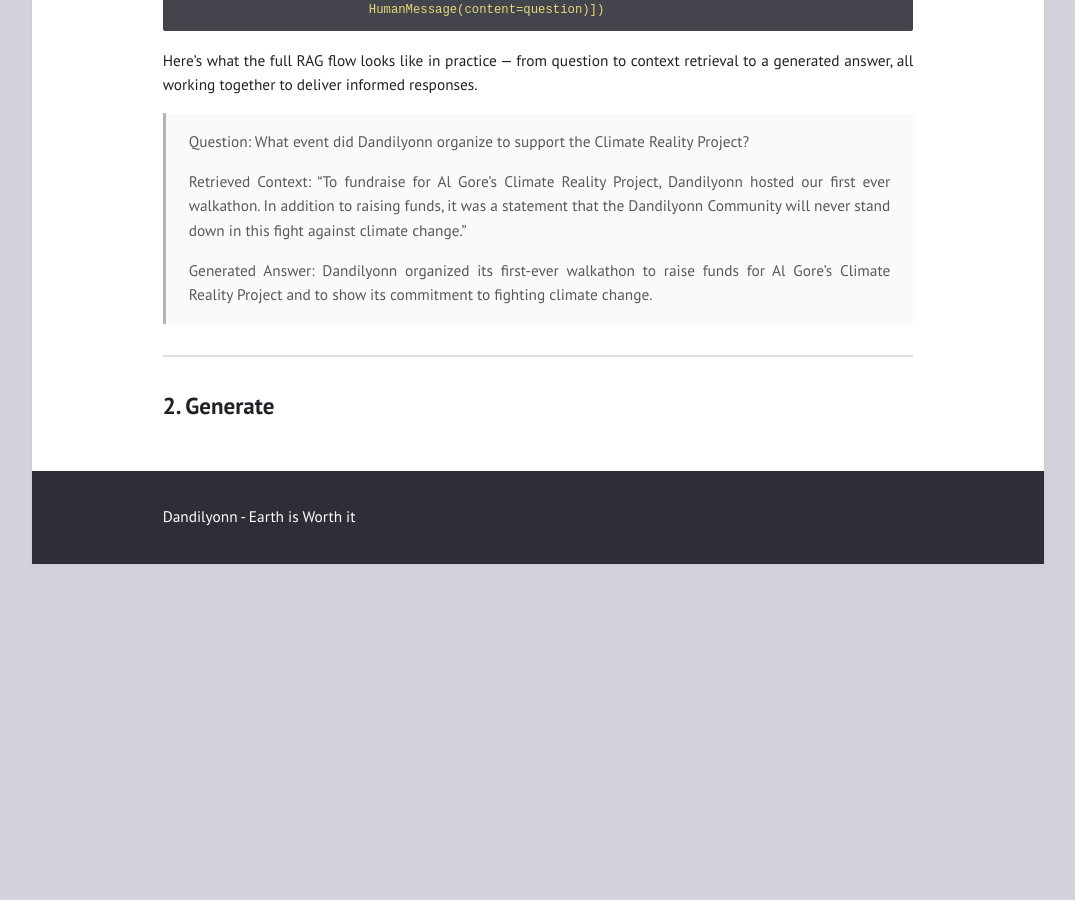
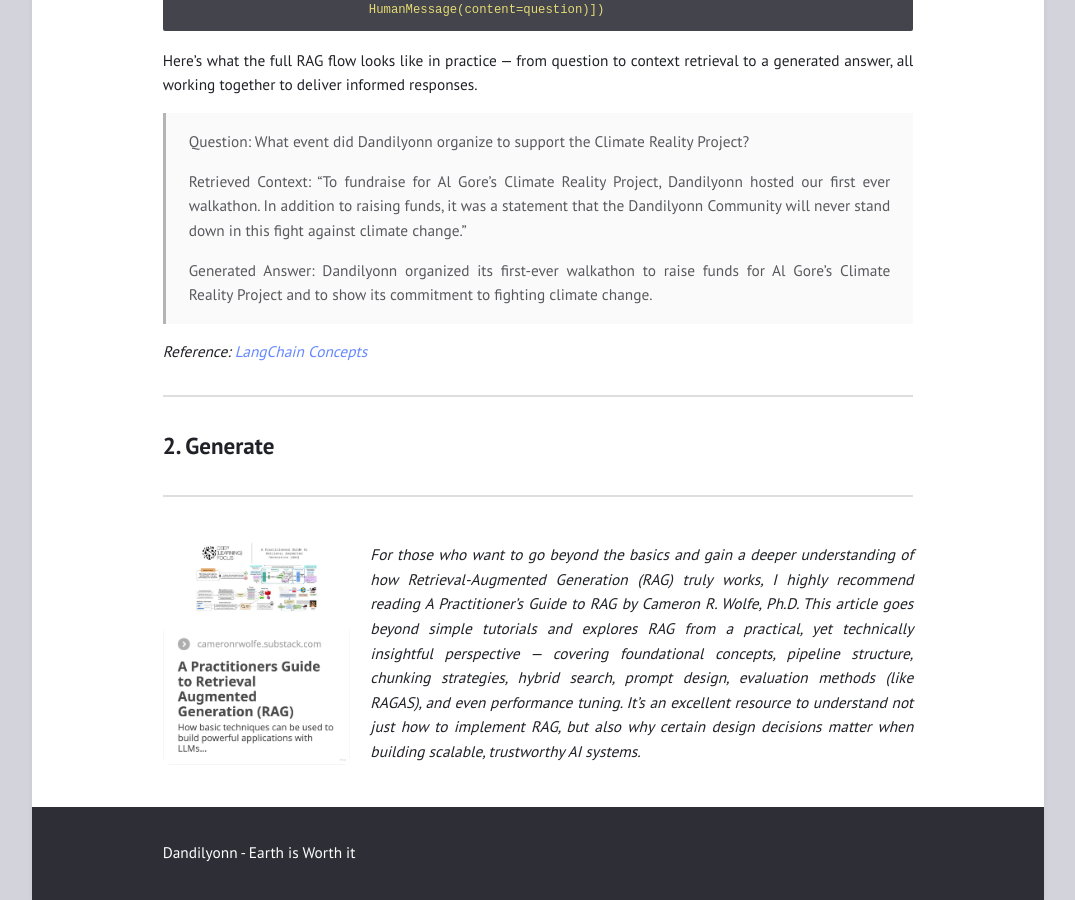
Before and after one commit to GiovaneIwamoto/markdown-blog-renderer, a Jekyll site: the page built from _posts/2025-01-07-module-4.md, in a window 1280 px wide and 900 px high, scrolled down 2079 px. Shown: the whole window, without its empty margins (102-1177 px from the left). Built offline with Jekyll 4.4.1, drawn with Linux system fonts in a browser that asks for light colours; before the commit the page ends 2643 px from its top, so only the background shows below that.

Commit message:
article: update

```diff
--- a/_posts/2025-01-07-module-4.md
+++ b/_posts/2025-01-07-module-4.md
@@ -78,6 +78,29 @@ Here’s what the full RAG flow looks like in practice — from question to cont
 > Generated Answer:
 > Dandilyonn organized its first-ever walkathon to raise funds for Al Gore's Climate Reality Project and to show its commitment to fighting climate change.
 
+*Reference: [LangChain Concepts](https://python.langchain.com/docs/concepts/rag/)*
+
 ---
 
 # **2. Generate**
+
+---
+
+<div style="display: flex; align-items: flex-start; gap: 20px;">
+
+  <div style="flex: 0 0 25%;">
+    <a href="https://cameronrwolfe.substack.com/p/a-practitioners-guide-to-retrieval?utm_source=profile&utm_medium=reader2" target="_blank">
+      <img src="{{ '/assets/images/rag_advanced.png' | relative_url }}" alt="Rag Article"
+           style="width: 100%; height: auto; border-radius: 8px;" />
+    </a>
+  </div>
+
+  <div style="flex: 1;">
+    <p>
+      <em>
+        For those who want to go beyond the basics and gain a deeper understanding of how Retrieval-Augmented Generation (RAG) truly works, I highly recommend reading A Practitioner’s Guide to RAG by Cameron R. Wolfe, Ph.D. This article goes beyond simple tutorials and explores RAG from a practical, yet technically insightful perspective — covering foundational concepts, pipeline structure, chunking strategies, hybrid search, prompt design, evaluation methods (like RAGAS), and even performance tuning. It’s an excellent resource to understand not just how to implement RAG, but also why certain design decisions matter when building scalable, trustworthy AI systems.
+      </em>
+    </p>
+  </div>
+
+</div>
```
Also changed, not shown: assets/images/rag_advanced.png (added).
